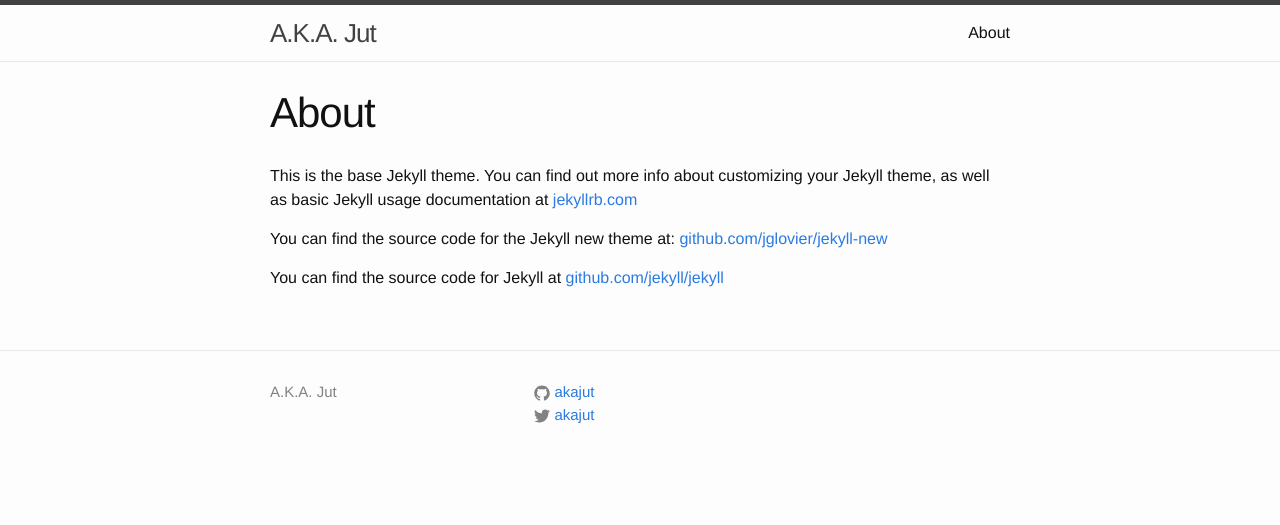
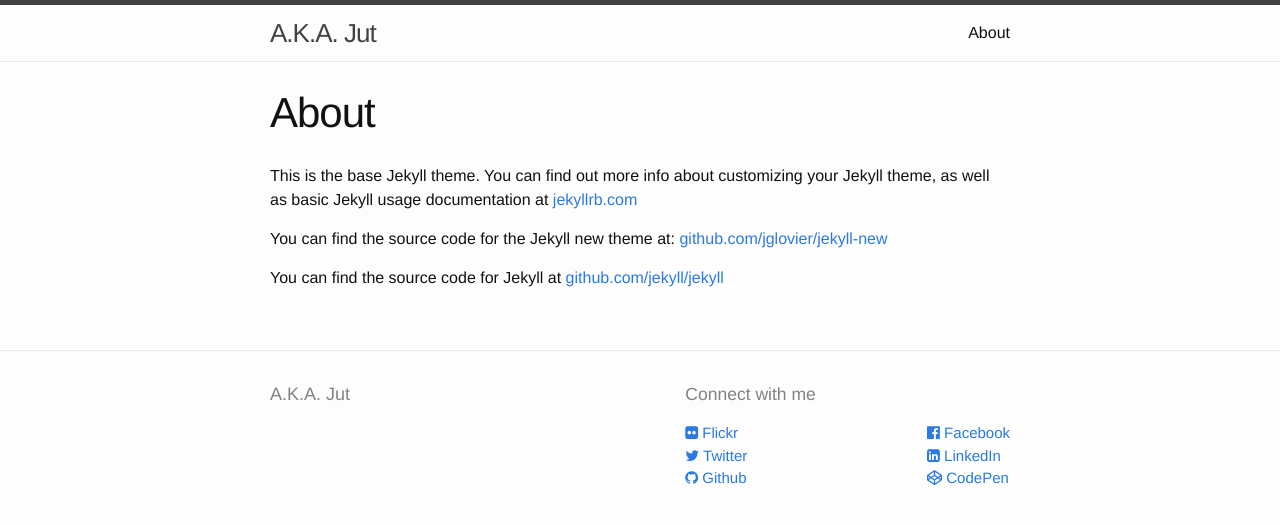
Before and after one commit to akajut/akajut.github.io, a Jekyll site: the page built from about.md, in a window 1280 px wide. Shown: the top 525 px of the page. Built offline with Jekyll 4.4.1, drawn with Linux system fonts in a browser that asks for light colours; nearby versions of some CDN libraries.

Commit message:
Added Connect Information

```diff
--- a/_includes/footer.html
+++ b/_includes/footer.html
@@ -5,45 +5,42 @@
 
     <div class="footer-col-wrapper">
       <div class="footer-col  footer-col-1">
-        <ul class="contact-list">
-          <li>{{ site.title }}</li>
-        </ul>
+    <h2 class="footer-heading">{{ site.title }}</h2>
       </div>
 
       <div class="footer-col  footer-col-2">
-        <ul class="social-media-list">
-          {% if site.github_username %}
-          <li>
-            <a href="https://github.com/{{ site.github_username }}">
-              <span class="icon  icon--github">
-                <svg viewBox="0 0 16 16">
-                  <path fill="#828282" d="M7.999,0.431c-4.285,0-7.76,3.474-7.76,7.761 c0,3.428,2.223,6.337,5.307,7.363c0.388,0.071,0.53-0.168,0.53-0.374c0-0.184-0.007-0.672-0.01-1.32 c-2.159,0.469-2.614-1.04-2.614-1.04c-0.353-0.896-0.862-1.135-0.862-1.135c-0.705-0.481,0.053-0.472,0.053-0.472 c0.779,0.055,1.189,0.8,1.189,0.8c0.692,1.186,1.816,0.843,2.258,0.645c0.071-0.502,0.271-0.843,0.493-1.037 C4.86,11.425,3.049,10.76,3.049,7.786c0-0.847,0.302-1.54,0.799-2.082C3.768,5.507,3.501,4.718,3.924,3.65 c0,0,0.652-0.209,2.134,0.796C6.677,4.273,7.34,4.187,8,4.184c0.659,0.003,1.323,0.089,1.943,0.261 c1.482-1.004,2.132-0.796,2.132-0.796c0.423,1.068,0.157,1.857,0.077,2.054c0.497,0.542,0.798,1.235,0.798,2.082 c0,2.981-1.814,3.637-3.543,3.829c0.279,0.24,0.527,0.713,0.527,1.437c0,1.037-0.01,1.874-0.01,2.129 c0,0.208,0.14,0.449,0.534,0.373c3.081-1.028,5.302-3.935,5.302-7.362C15.76,3.906,12.285,0.431,7.999,0.431z"/>
-                </svg>
-              </span>
-
-              <span class="username">{{ site.github_username }}</span>
-            </a>
-          </li>
-          {% endif %}
-
-          {% if site.twitter_username %}
-          <li>
-            <a href="https://twitter.com/{{ site.twitter_username }}">
-              <span class="icon  icon--twitter">
-                <svg viewBox="0 0 16 16">
-                  <path fill="#828282" d="M15.969,3.058c-0.586,0.26-1.217,0.436-1.878,0.515c0.675-0.405,1.194-1.045,1.438-1.809
-                  c-0.632,0.375-1.332,0.647-2.076,0.793c-0.596-0.636-1.446-1.033-2.387-1.033c-1.806,0-3.27,1.464-3.27,3.27 c0,0.256,0.029,0.506,0.085,0.745C5.163,5.404,2.753,4.102,1.14,2.124C0.859,2.607,0.698,3.168,0.698,3.767 c0,1.134,0.577,2.135,1.455,2.722C1.616,6.472,1.112,6.325,0.671,6.08c0,0.014,0,0.027,0,0.041c0,1.584,1.127,2.906,2.623,3.206 C3.02,9.402,2.731,9.442,2.433,9.442c-0.211,0-0.416-0.021-0.615-0.059c0.416,1.299,1.624,2.245,3.055,2.271 c-1.119,0.877-2.529,1.4-4.061,1.4c-0.264,0-0.524-0.015-0.78-0.046c1.447,0.928,3.166,1.469,5.013,1.469 c6.015,0,9.304-4.983,9.304-9.304c0-0.142-0.003-0.283-0.009-0.423C14.976,4.29,15.531,3.714,15.969,3.058z"/>
-                </svg>
-              </span>
-
-              <span class="username">{{ site.twitter_username }}</span>
-            </a>
-          </li>
-          {% endif %}
-        </ul>
       </div>
 
       <div class="footer-col  footer-col-3">
+        <h3>Connect with me</h3>
+        <ul class="social-media-list" style="float:right;">
+          <li>
+            <a href="https://www.facebook.com/akajut/">
+              <i class="fa fa-facebook-official fa-1x"></i> Facebook</a>
+          </li>
+          <li>
+            <a href="https://www.linkedin.com/in/akajut">
+              <i class="fa fa-linkedin-square fa-1x"></i> LinkedIn</a>
+          </li>
+          <li>
+            <a href="http://codepen.io/akajut/">
+              <i class="fa fa-codepen fa-1x"></i> CodePen</a>
+          </li>
+        </ul>
+        <ul class="social-media-list">
+          <li>
+            <a href="https://www.flickr.com/photos/akajut/">
+              <i class="fa fa-flickr fa-1x"></i> Flickr</a>
+          </li>
+          <li>
+            <a href="https://twitter.com/akajut/">
+              <i class="fa fa-twitter fa-1x"></i> Twitter</a>
+          </li>
+          <li>
+            <a href="https://github.com/akajut/">
+              <i class="fa fa-github fa-1x"></i> Github</a>
+          </li>
+        </ul>
       </div>
     </div>
 
```
